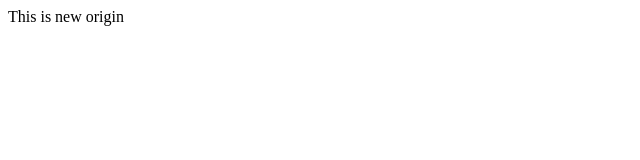
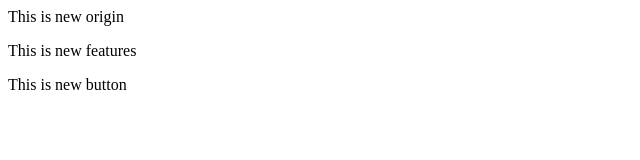
Before and after one commit to Studenttarun/Local, a plain HTML site: page index.html in a window 1280 px wide. Shown: the whole page, without its empty margins (0-640 px from the left). Drawn offline with Linux system fonts and the light colour scheme.

Commit message:
Add new button

```diff
--- a/index.html
+++ b/index.html
@@ -1 +1,3 @@
 <p>This is new origin</p>
+<p>This is new features</p>
+<p>This is new button</p>
```
